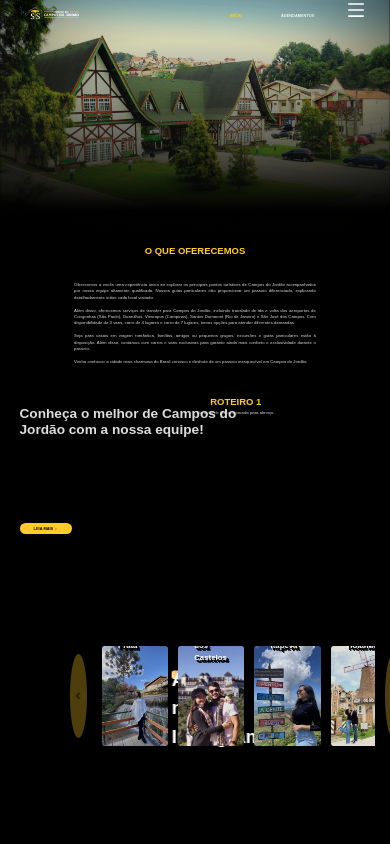
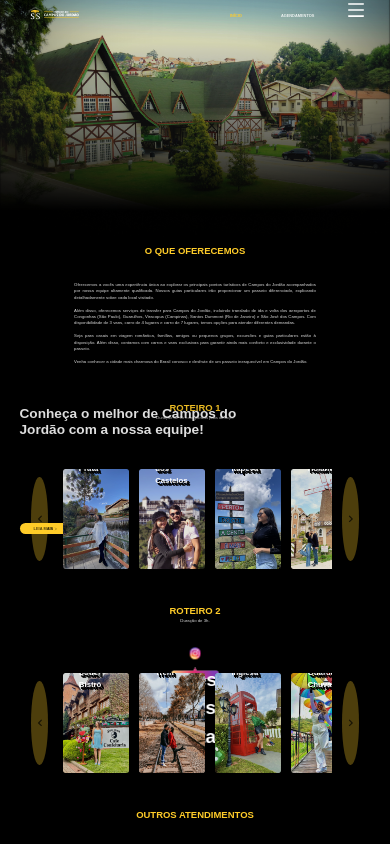
Before and after one commit to LeandroLFE/SS-CAMPOS, a React (Vite) app: page /inicio in a window 390 px wide. Shown: the top 844 px of the page. Built offline with nearby package versions, Linux system fonts and the light colour scheme.

Commit message:
Carrossel centralizado na tela do mobile

```diff
--- a/src/Components/Main/Carousel.css
+++ b/src/Components/Main/Carousel.css
@@ -1,8 +1,9 @@
 .carousel-container {
-  height: 55vh;
   display: flex;
   align-items: center;
   justify-content: center;
+  margin-left: 8vw;
+  margin-right: 8vw;
 }
 
 .carousel {
--- a/src/pages/Inicio/style.tsx
+++ b/src/pages/Inicio/style.tsx
@@ -122,13 +122,6 @@ export const Container = styled.div`
         width: 62%;
         margin-left: 19%;
         text-align: justify;
-    }
-
-    .first-road-map,
-    .second-road-map {
-        width: 85vw;
-        margin: auto;
-        padding: 0 70px;
     }
 
     .title-2,
```
